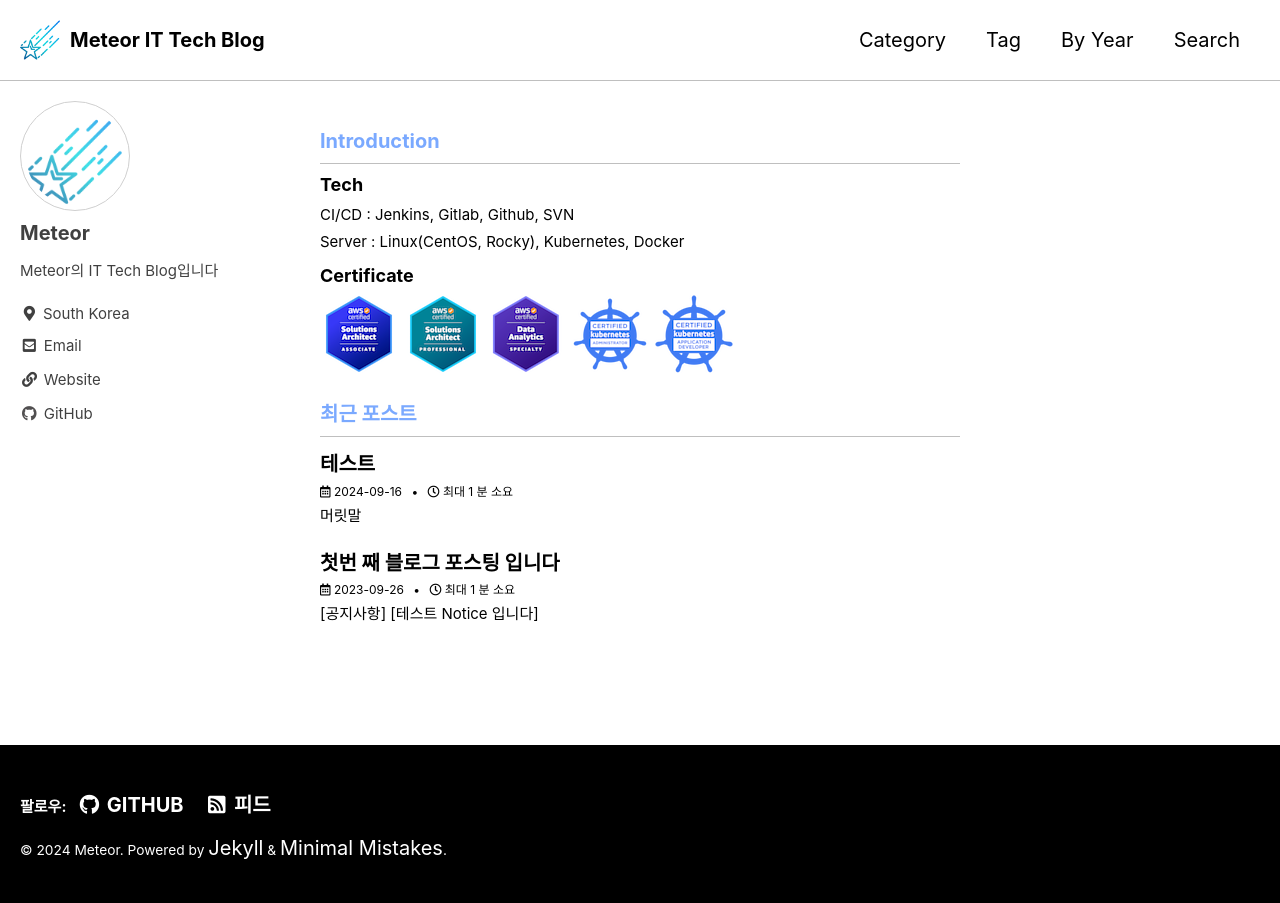
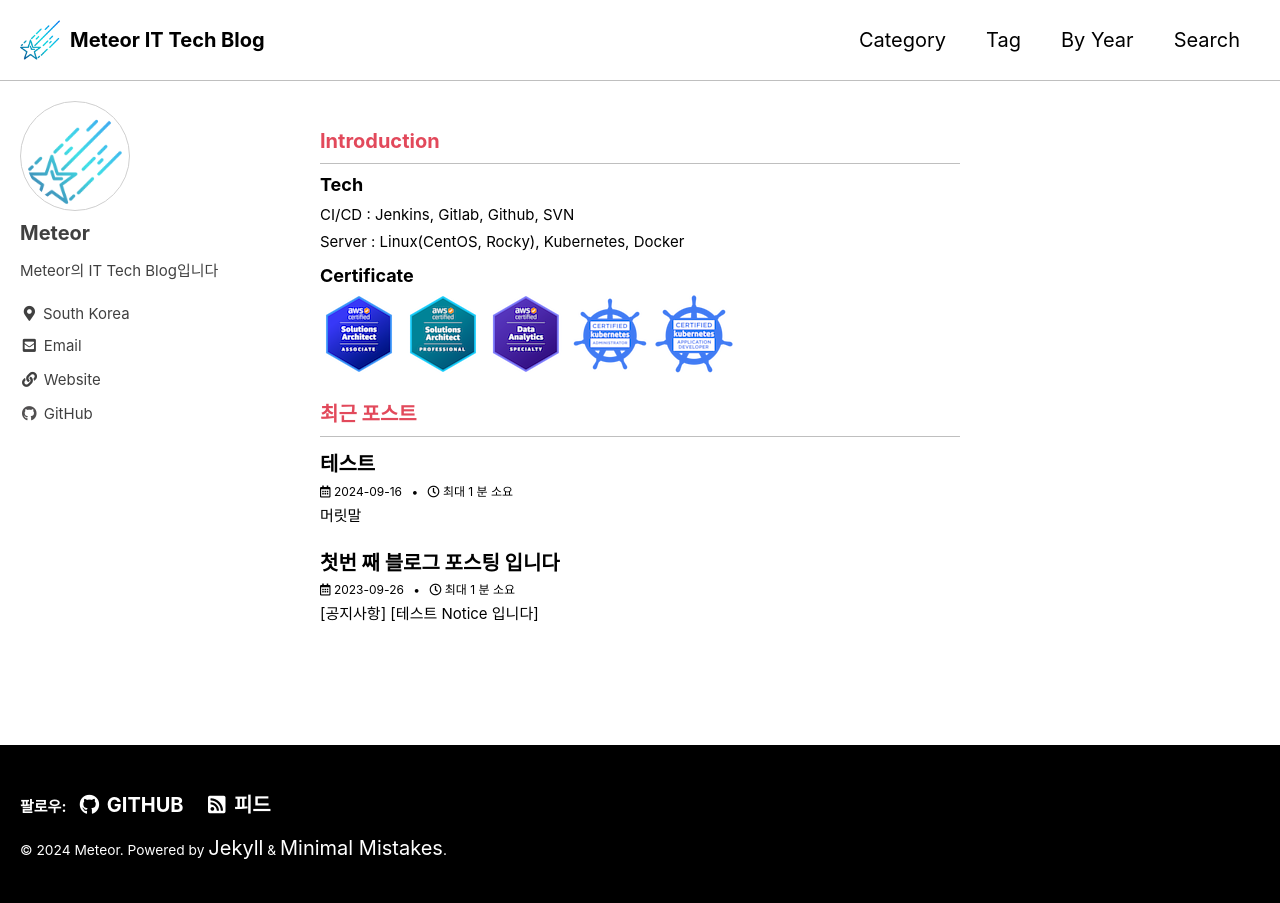
Before and after one commit to MeteorNote/MeteorNote.github.io, a Jekyll site: the page built from index.html, in a window 1280 px wide. Built offline with Jekyll 4.4.1, drawn with Linux system fonts in a browser that asks for light colours; cached includes are drawn as plain includes; the list of posts is cut into pages by our own code.

Commit message:
Update home.html

```diff
--- a/_layouts/home.html
+++ b/_layouts/home.html
@@ -4,7 +4,7 @@ layout: archive
 
 {{ content }}
 
-<h2 class="archive__subtitle" style="color: #7aa9ff">Introduction</h2>
+<h2 class="archive__subtitle" style="color: #E2495B">Introduction</h2>
 <h3 style="font-size: 18px"> Tech </h2>
 <p style="line-height: 0.5; font-size: 15px"> CI/CD : Jenkins, Gitlab, Github, SVN </p>
 <p style="line-height: 0.5; font-size: 15px"> Server : Linux(CentOS, Rocky), Kubernetes, Docker </p>
@@ -16,7 +16,7 @@ layout: archive
 <img src="/images/home/ckad-certified-kubernetes-application-developer.png">
 
 
-<h2 class="archive__subtitle" style="color: #7aa9ff">{{ site.data.ui-text[site.locale].recent_posts | default: "Recent Posts" }}</h2>
+<h2 class="archive__subtitle" style="color: #E2495B">{{ site.data.ui-text[site.locale].recent_posts | default: "Recent Posts" }}</h2>
 
 {% if paginator %}
   {% assign posts = paginator.posts %}
```
